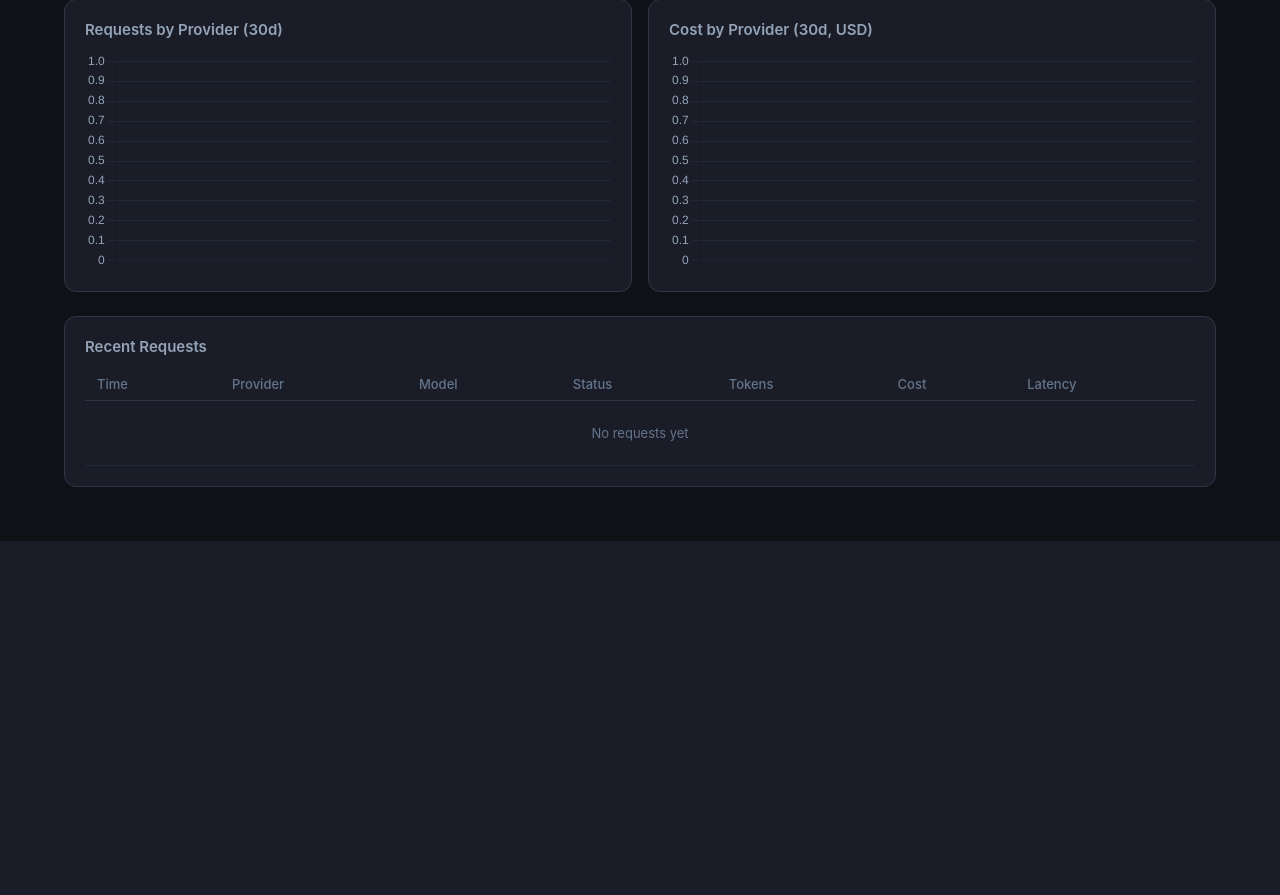
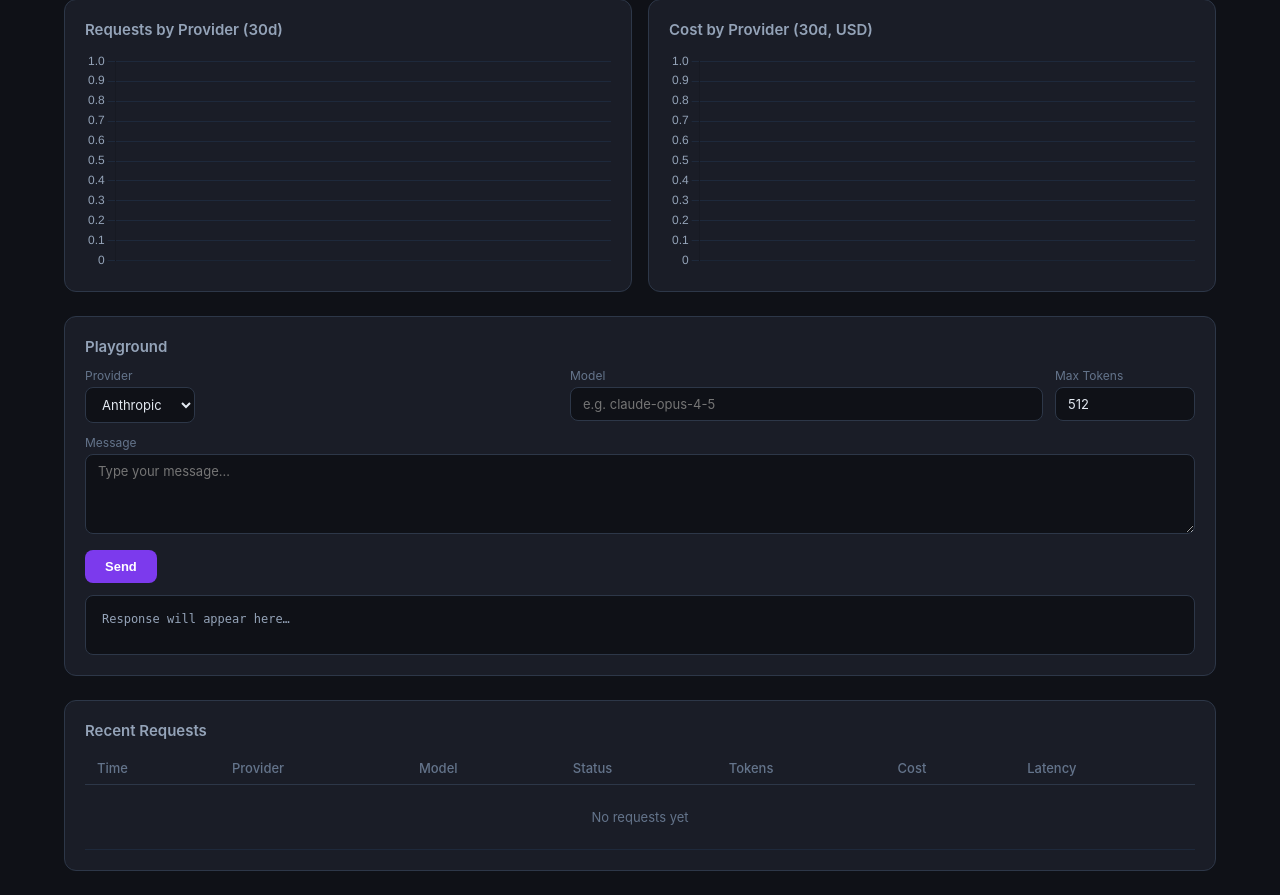
Before and after one commit to HuyNguyenUTA/proxai, a FastAPI app: page / in a window 1280 px wide. Shown: the part 259-1154 px from the top of the page. Before the commit the page ends 800 px from the top, so only its background shows below. Run offline with FastAPI, Linux system fonts and the light colour scheme; data that the repository does not hold is empty; parts of the project's set-up code (start-up, migrations or seed data) failed here and were passed over.

Commit message:
feat: add playground to dashboard — test any model directly from the UI
Co-Authored-By: Claude Sonnet 4.6 <noreply@anthropic.com>

```diff
--- a/proxai/dashboard/routes.py
+++ b/proxai/dashboard/routes.py
@@ -3,10 +3,13 @@
 import os
 from pathlib import Path
 
+import httpx
 from fastapi import FastAPI
 from fastapi.responses import HTMLResponse
+from pydantic import BaseModel
 
 from ..db import get_recent_requests, get_stats, get_today_stats
+from ..providers import PROVIDERS
 
 dashboard_app = FastAPI(title="ProxAI Dashboard", docs_url=None)
 
@@ -32,8 +35,45 @@ async def api_stats():
 
 @dashboard_app.get("/api/health")
 async def api_health():
-    from ..providers import PROVIDERS
     return {
         k: bool(os.getenv(p.env_key))
         for k, p in PROVIDERS.items()
     }
+
+
+class TestRequest(BaseModel):
+    provider: str
+    model: str
+    message: str
+    max_tokens: int = 512
+
+
+@dashboard_app.post("/api/test")
+async def api_test(req: TestRequest):
+    """Send a test request through the proxy and return the response."""
+    proxy_host = os.getenv("PROXAI_HOST", "127.0.0.1")
+    proxy_port = os.getenv("PROXAI_PORT", "8090")
+    provider = PROVIDERS.get(req.provider)
+
+    if not provider:
+        return {"error": f"Unknown provider: {req.provider}"}
+
+    # Build request for this provider
+    if req.provider == "anthropic":
+        url = f"http://{proxy_host}:{proxy_port}/anthropic/v1/messages"
+        headers = {"x-api-key": "proxied", "Content-Type": "application/json",
+                   "anthropic-version": "2023-06-01"}
+        body = {"model": req.model, "max_tokens": req.max_tokens,
+                "messages": [{"role": "user", "content": req.message}]}
+    else:
+        url = f"http://{proxy_host}:{proxy_port}/{req.provider}/chat/completions"
+        headers = {"Authorization": "Bearer proxied", "Content-Type": "application/json"}
+        body = {"model": req.model, "max_tokens": req.max_tokens,
+                "messages": [{"role": "user", "content": req.message}]}
+
+    try:
+        async with httpx.AsyncClient(timeout=60.0) as client:
+            resp = await client.post(url, headers=headers, json=body)
+        return {"status": resp.status_code, "body": resp.json()}
+    except Exception as e:
+        return {"error": str(e)}
--- a/proxai/dashboard/templates/index.html
+++ b/proxai/dashboard/templates/index.html
@@ -31,6 +31,26 @@
   .badge-err { background: #450a0a; color: #f87171; }
   .section-title { font-size: 15px; font-weight: 600; color: #94a3b8; margin-bottom: 12px; }
   canvas { max-height: 220px; }
+  .playground { margin-bottom: 24px; }
+  .pg-row { display: flex; gap: 12px; margin-bottom: 12px; flex-wrap: wrap; }
+  .pg-row label { font-size: 12px; color: #64748b; display: block; margin-bottom: 4px; }
+  select, input[type=text], input[type=number], textarea {
+    background: #0f1117; border: 1px solid #2d3748; color: #e2e8f0;
+    border-radius: 8px; padding: 8px 12px; font-size: 13px; outline: none;
+    font-family: inherit;
+  }
+  select:focus, input:focus, textarea:focus { border-color: #7c3aed; }
+  textarea { width: 100%; resize: vertical; min-height: 80px; }
+  .pg-controls { flex: 1; min-width: 140px; }
+  .btn { background: #7c3aed; color: #fff; border: none; border-radius: 8px;
+    padding: 9px 20px; font-size: 13px; font-weight: 600; cursor: pointer; }
+  .btn:hover { background: #6d28d9; }
+  .btn:disabled { background: #4c1d95; cursor: not-allowed; opacity: 0.6; }
+  .pg-response { background: #0f1117; border: 1px solid #2d3748; border-radius: 8px;
+    padding: 16px; font-size: 12px; font-family: monospace; white-space: pre-wrap;
+    color: #94a3b8; min-height: 60px; max-height: 300px; overflow-y: auto; }
+  .pg-response.ok { border-color: #166534; color: #4ade80; }
+  .pg-response.err { border-color: #7f1d1d; color: #f87171; }
 </style>
 </head>
 <body>
@@ -61,6 +81,39 @@
       <p class="section-title">Cost by Provider (30d, USD)</p>
       <canvas id="chart-cost"></canvas>
     </div>
+  </div>
+
+  <!-- Playground -->
+  <div class="card playground">
+    <p class="section-title">Playground</p>
+    <div class="pg-row">
+      <div class="pg-controls">
+        <label>Provider</label>
+        <select id="pg-provider">
+          <option value="anthropic">Anthropic</option>
+          <option value="openai">OpenAI</option>
+          <option value="deepseek">DeepSeek</option>
+          <option value="nvidia">NVIDIA</option>
+        </select>
+      </div>
+      <div class="pg-controls">
+        <label>Model</label>
+        <input type="text" id="pg-model" placeholder="e.g. claude-opus-4-5" style="width:100%" />
+      </div>
+      <div class="pg-controls" style="max-width:110px">
+        <label>Max Tokens</label>
+        <input type="number" id="pg-tokens" value="512" min="1" max="4096" style="width:100%" />
+      </div>
+    </div>
+    <div style="margin-bottom:12px">
+      <label style="font-size:12px;color:#64748b;display:block;margin-bottom:4px">Message</label>
+      <textarea id="pg-message" placeholder="Type your message…"></textarea>
+    </div>
+    <div style="display:flex;align-items:center;gap:12px;margin-bottom:12px">
+      <button class="btn" id="pg-send" onclick="sendTest()">Send</button>
+      <span id="pg-status" style="font-size:12px;color:#64748b"></span>
+    </div>
+    <div class="pg-response" id="pg-response">Response will appear here…</div>
   </div>
 
   <!-- Recent Requests -->
@@ -146,6 +199,61 @@ async function refresh() {
 
 refresh();
 setInterval(refresh, 5000);
+
+async function sendTest() {
+  const btn = document.getElementById('pg-send');
+  const out = document.getElementById('pg-response');
+  const status = document.getElementById('pg-status');
+  const provider = document.getElementById('pg-provider').value;
+  const model = document.getElementById('pg-model').value.trim();
+  const message = document.getElementById('pg-message').value.trim();
+  const max_tokens = parseInt(document.getElementById('pg-tokens').value) || 512;
+
+  if (!model) { out.textContent = 'Please enter a model name.'; out.className = 'pg-response err'; return; }
+  if (!message) { out.textContent = 'Please enter a message.'; out.className = 'pg-response err'; return; }
+
+  btn.disabled = true;
+  status.textContent = 'Sending…';
+  out.className = 'pg-response';
+  out.textContent = '…';
+
+  try {
+    const t0 = Date.now();
+    const res = await fetch('/api/test', {
+      method: 'POST',
+      headers: {'Content-Type': 'application/json'},
+      body: JSON.stringify({provider, model, message, max_tokens}),
+    });
+    const data = await res.json();
+    const ms = Date.now() - t0;
+
+    if (data.error) {
+      out.className = 'pg-response err';
+      out.textContent = 'Error: ' + data.error;
+      status.textContent = '';
+    } else {
+      const body = data.body;
+      // Extract text from response
+      let text = '';
+      if (body.content) text = body.content.map(c => c.text||'').join('');          // Anthropic
+      else if (body.choices) text = body.choices[0]?.message?.content || '';        // OpenAI
+      else text = JSON.stringify(body, null, 2);
+
+      out.className = data.status < 400 ? 'pg-response ok' : 'pg-response err';
+      out.textContent = data.status < 400 ? text : JSON.stringify(body, null, 2);
+      const usage = body.usage || {};
+      const inp = usage.input_tokens || usage.prompt_tokens || 0;
+      const outp = usage.output_tokens || usage.completion_tokens || 0;
+      status.textContent = `${ms}ms · ${inp}in / ${outp}out tokens`;
+    }
+  } catch (e) {
+    out.className = 'pg-response err';
+    out.textContent = 'Request failed: ' + e.message;
+    status.textContent = '';
+  } finally {
+    btn.disabled = false;
+  }
+}
 </script>
 </body>
 </html>
```
